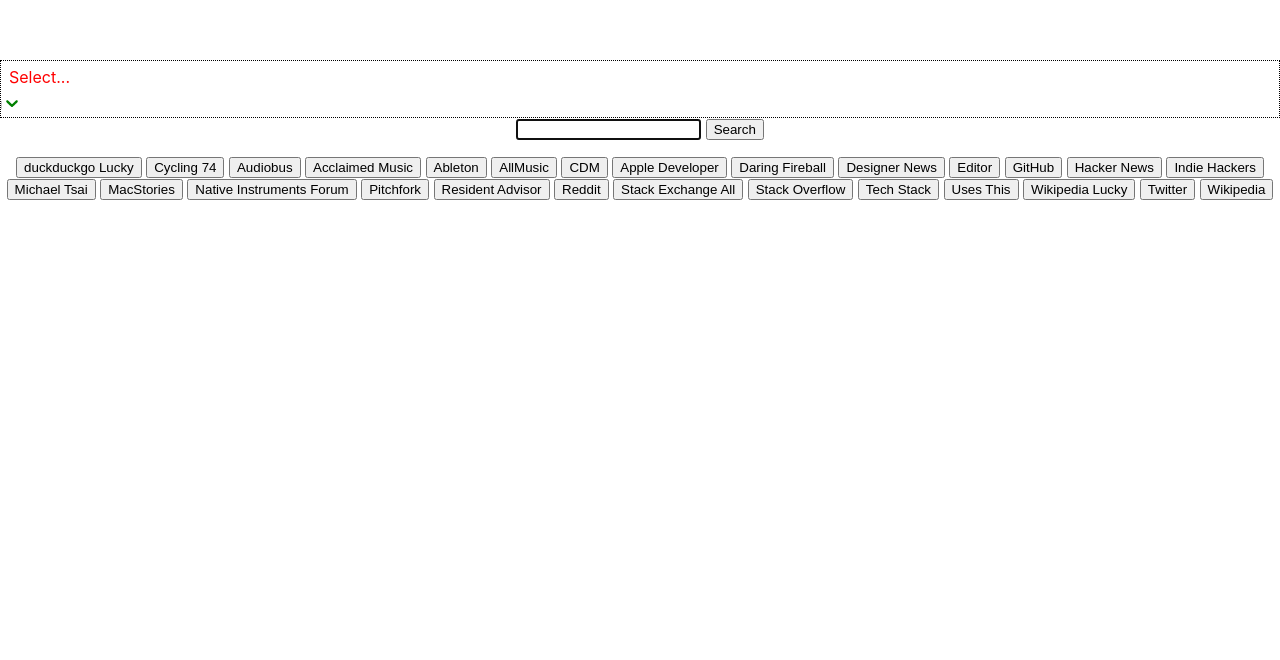
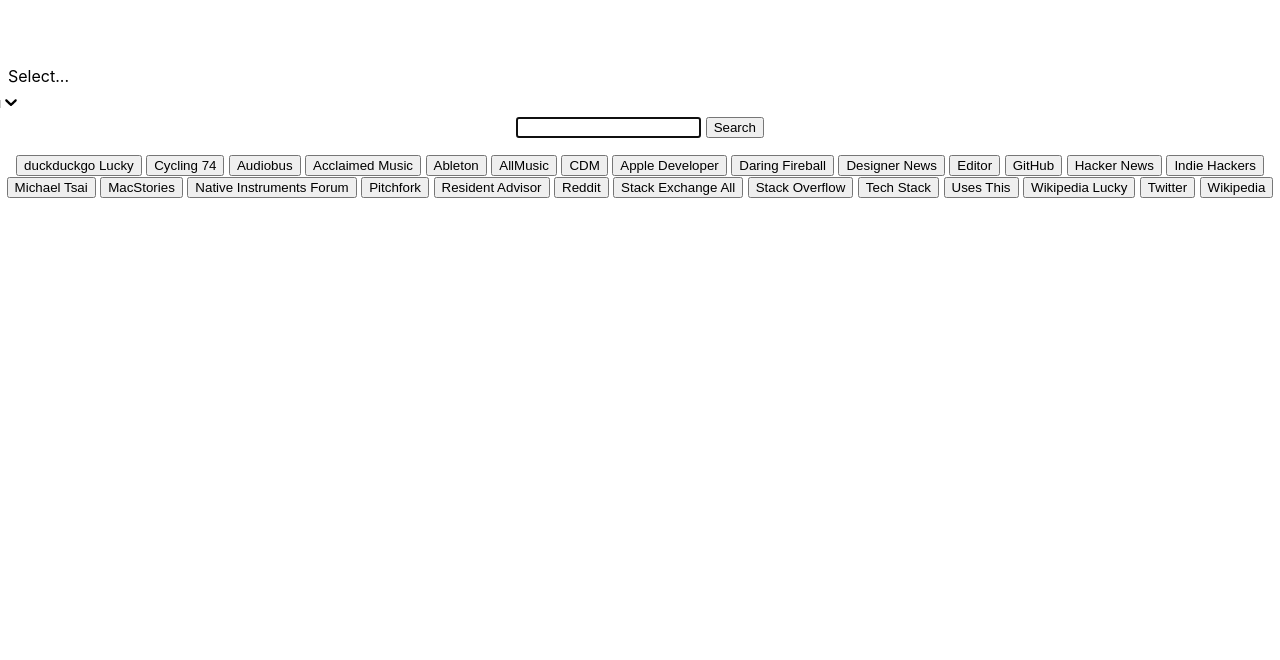
Before and after one commit to robenkleene/roben-kleene-search, a React (Create React App) app: page / in a window 1280 px wide. Shown: the part 140-800 px from the top of the page. Built offline with nearby package versions, Linux system fonts and the light colour scheme.

Commit message:
Try disabling some styles

```diff
--- a/src/components/Chooser/Chooser.js
+++ b/src/components/Chooser/Chooser.js
@@ -3,36 +3,51 @@
 import Select from "react-select";
 
 const customStyles = {
-  dropdownIndicator: () => ({
-    color: 'green',
-  }),
-  placeholder: () => ({
-    color: 'red',
-  }),
-  container: () => ({
-    border: '1px dotted black',
-  }),
-  option: (provided, state) => ({
-    ...provided,
-    borderBottom: '1px dotted pink',
-    color: state.isSelected ? 'red' : 'blue',
-    padding: 20,
-  }),
-  control: () => ({
-    // none of react-select's styles are passed to <Control />
-    width: 200,
-  }),
-  singleValue: (provided, state) => {
-    const opacity = state.isDisabled ? 0.5 : 1;
-    const transition = 'opacity 300ms';
+  clearIndicator: () => ({}),
+  container: () => ({}),
+  control: () => ({}),
+  dropdownIndicator: () => ({}),
+  option: () => ({}),
+  placeholder: () => ({}),
+  singleValue: () => ({}),
+};
 
-    return { ...provided, opacity, transition };
-  }
-}
+// const customStyles = {
+//   dropdownIndicator: () => ({
+//     color: "green",
+//   }),
+//   placeholder: () => ({
+//     color: "red",
+//   }),
+//   container: () => ({
+//     border: "1px dotted black",
+//   }),
+//   option: (provided, state) => ({
+//     ...provided,
+//     borderBottom: "1px dotted pink",
+//     color: state.isSelected ? "red" : "blue",
+//     padding: 20,
+//   }),
+//   control: () => ({
+//     // none of react-select's styles are passed to <Control />
+//     width: 200,
+//   }),
+//   singleValue: (provided, state) => {
+//     const opacity = state.isDisabled ? 0.5 : 1;
+//     const transition = "opacity 300ms";
 
-const options = Object.entries(EnginesData).map(([key]) => ({ value: key, label: key }));
+//     return { ...provided, opacity, transition };
+//   },
+// };
 
-const Chooser = () => <Select styles={customStyles} options={options} menuIsOpen={true} />;
+const options = Object.entries(EnginesData).map(([key]) => ({
+  value: key,
+  label: key,
+}));
+
+const Chooser = () => (
+  <Select styles={customStyles} options={options} menuIsOpen={true} />
+);
 
 Chooser.propTypes = {};
 
```
